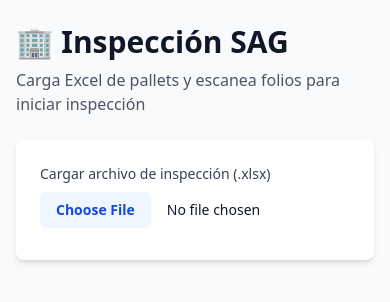
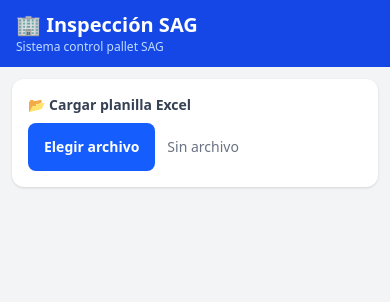
Before and after one commit to brayanDRONE/proyecto_pda, a React (Vite) app in the folder app/: page / in a window 390 px wide. Shown: the top 302 px of the page. Built offline with nearby package versions, Linux system fonts and the light colour scheme.

Commit message:
Fix: responsive PDA layout, scroll enabled, correct folio data fields

```diff
--- a/app/src/index.css
+++ b/app/src/index.css
@@ -6,7 +6,6 @@
 
 html, body, #root {
   width: 100%;
-  height: 100%;
   margin: 0;
   padding: 0;
   font-family: system-ui, -apple-system, sans-serif;
@@ -15,8 +14,14 @@
   background: #f9fafb;
 }
 
-body {
-  overflow: hidden;
+html {
+  height: 100%;
+}
+
+body, #root {
+  min-height: 100%;
+  overflow-y: auto;
+  -webkit-overflow-scrolling: touch;
 }
 
 #root {
--- a/app/src/pages/HomePage.jsx
+++ b/app/src/pages/HomePage.jsx
@@ -2,7 +2,6 @@
 import { useNavigate } from 'react-router-dom'
 import { useLoteStore } from '../store/useLoteStore'
 import WedgeScanner from '../components/WedgeScanner'
-import AlertBanner from '../components/AlertBanner'
 import { parsearExcelSAG } from '../utils/excelParser'
 
 export default function HomePage() {
@@ -55,139 +54,137 @@
   const hayFoliosRevisados = foliosRevisados && foliosRevisados.length > 0
 
   return (
-    <div className="min-h-screen bg-gray-50 py-6 px-4 sm:px-6 lg:px-8">
-      <div className="max-w-4xl mx-auto">
-        {/* Header */}
-        <div className="mb-6">
-          <h1 className="text-3xl font-bold text-gray-900 mb-2">
-            🏢 Inspección SAG
-          </h1>
-          <p className="text-gray-600">
-            Carga Excel de pallets y escanea folios para iniciar inspección
+    <div style={{ overflowY: 'auto', WebkitOverflowScrolling: 'touch' }}
+      className="min-h-screen bg-gray-100">
+
+      {/* Header compacto */}
+      <div className="bg-blue-700 text-white px-4 py-3 sticky top-0 z-10">
+        <h1 className="text-xl font-bold leading-tight">🏢 Inspección SAG</h1>
+        <p className="text-blue-200 text-xs mt-0.5">Sistema control pallet SAG</p>
+      </div>
+
+      <div className="px-3 py-3 space-y-3">
+
+        {/* Carga de archivo */}
+        <div className="bg-white rounded-xl shadow p-4">
+          <p className="text-sm font-semibold text-gray-700 mb-2">
+            📂 Cargar planilla Excel
           </p>
-        </div>
-
-        {/* File Upload Section */}
-        <div className="bg-white rounded-lg shadow-md p-6 mb-6">
-          <label className="block">
-            <span className="text-sm font-medium text-gray-700 mb-2 block">
-              Cargar archivo de inspección (.xlsx)
+          <label className="flex items-center gap-3 cursor-pointer">
+            <span
+              className="bg-blue-600 text-white text-sm font-semibold rounded-lg px-4 py-3 active:bg-blue-700"
+              style={{ minHeight: '48px', display: 'flex', alignItems: 'center' }}
+            >
+              Elegir archivo
+            </span>
+            <span className="text-gray-500 text-sm truncate flex-1">
+              {archivoYaCargado ? '✅ Archivo cargado' : 'Sin archivo'}
             </span>
             <input
               type="file"
               accept=".xlsx,.xls"
               onChange={handleFileUpload}
-              className="block w-full text-sm text-gray-900
-                         file:mr-4 file:py-2 file:px-4
-                         file:rounded-md file:border-0
-                         file:text-sm file:font-semibold
-                         file:bg-blue-50 file:text-blue-700
-                         hover:file:bg-blue-100
-                         cursor-pointer"
-              style={{ minHeight: '44px' }}
+              className="hidden"
             />
           </label>
         </div>
 
-        {/* Messages */}
-        {mensajeFolio && <AlertBanner message={mensajeFolio} type="error" />}
+        {/* Mensajes */}
+        {mensajeFolio && (
+          <div className="bg-red-50 border border-red-300 rounded-xl px-4 py-3 text-red-700 text-sm font-medium">
+            {mensajeFolio}
+          </div>
+        )}
 
-        {/* File Loaded Content */}
+        {/* Contenido post-carga */}
         {archivoYaCargado && (
-          <div className="space-y-6">
-            {/* Resumen de Folios */}
-            <div className="bg-white rounded-lg shadow-md p-6">
-              <h2 className="text-xl font-semibold text-gray-900 mb-4">
-                📋 Folios a Inspeccionar
-              </h2>
-              <div className="grid grid-cols-1 md:grid-cols-2 gap-4 mb-6">
-                {resumen.map((folio) => (
-                  <div
-                    key={folio.folio}
-                    className={`p-4 rounded-lg border-2 cursor-pointer transition-all ${
-                      folioEnRevision === folio.folio
-                        ? 'border-green-500 bg-green-50'
-                        : 'border-gray-300 bg-gray-50 hover:border-gray-400'
-                    }`}
-                    onClick={() => {
-                      setFolioEnRevision(folio.folio)
-                      iniciarRevision(folio.folio)
-                      navigate(`/folio/${folio.folio}/detail`)
-                    }}
-                  >
-                    <div className="font-bold text-gray-900">
-                      Folio: {folio.folio}
-                    </div>
-                    <div className="text-sm text-gray-600 mt-1">
-                      Productores: {folio.productores}
-                    </div>
-                    <div className="text-sm text-gray-600">
-                      Cajas: {folio.cajas}
-                    </div>
-                  </div>
-                ))}
-              </div>
+          <>
+            {/* Scanner de folio */}
+            <div className="bg-white rounded-xl shadow p-4">
+              <p className="text-sm font-semibold text-blue-800 mb-2">
+                🔫 Escanea el folio del pallet físico
+              </p>
+              <WedgeScanner onScanComplete={procesarEscaneoFolio} />
+            </div>
 
-              {/* Folio Scanning */}
-              <div className="bg-blue-50 border border-blue-200 rounded-lg p-4 mb-4">
-                <p className="text-sm text-blue-800 font-medium mb-3">
-                  🔫 Escanea el folio para comenzar
-                </p>
-                <WedgeScanner onScanComplete={procesarEscaneoFolio} />
+            {/* Lista de folios */}
+            <div className="bg-white rounded-xl shadow p-4">
+              <p className="text-sm font-semibold text-gray-700 mb-3">
+                📋 Folios disponibles ({resumen.length})
+              </p>
+              <div className="space-y-2">
+                {resumen.map((item) => {
+                  const revisado = foliosRevisados?.some(r => r.folioId?.toString() === item.folio?.toString())
+                  return (
+                    <button
+                      key={item.folio}
+                      onClick={() => {
+                        setFolioEnRevision(item.folio)
+                        iniciarRevision(item.folio)
+                        navigate(`/folio/${item.folio}/detail`)
+                      }}
+                      className={`w-full text-left rounded-lg border-2 px-4 py-3 transition-all active:scale-95 ${
+                        revisado
+                          ? 'border-green-500 bg-green-50'
+                          : folioEnRevision?.toString() === item.folio?.toString()
+                            ? 'border-blue-500 bg-blue-50'
+                            : 'border-gray-200 bg-gray-50'
+                      }`}
+                      style={{ minHeight: '60px' }}
+                    >
+                      <div className="flex justify-between items-center">
+                        <span className="font-bold text-gray-900 text-base">
+                          {item.folio}
+                        </span>
+                        {revisado && (
+                          <span className="text-xs bg-green-500 text-white px-2 py-0.5 rounded-full font-semibold">
+                            ✓ Revisado
+                          </span>
+                        )}
+                      </div>
+                      <div className="flex gap-4 mt-1 text-xs text-gray-500">
+                        <span>📦 {item.totalDeclarado ?? 0} cajas</span>
+                        <span>📄 {item.numLineas ?? 0} líneas</span>
+                      </div>
+                    </button>
+                  )
+                })}
               </div>
             </div>
 
-            {/* Folios Revisados Section */}
+            {/* Folios revisados */}
             {hayFoliosRevisados && (
-              <div className="bg-green-50 rounded-lg shadow-md p-6 border-2 border-green-200">
-                <h3 className="text-lg font-semibold text-green-900 mb-3">
-                  ✅ Folios Revisados ({foliosRevisados.length})
-                </h3>
-                <div className="space-y-2 mb-4">
+              <div className="bg-green-50 rounded-xl shadow border-2 border-green-400 p-4">
+                <p className="text-sm font-semibold text-green-900 mb-3">
+                  ✅ Revisados en esta sesión ({foliosRevisados.length})
+                </p>
+                <div className="space-y-2 mb-3">
                   {foliosRevisados.map((rev) => (
                     <div
                       key={rev.folioId}
-                      className="flex justify-between items-center bg-white rounded p-3 border border-green-200"
+                      className="flex justify-between items-center bg-white rounded-lg px-3 py-2 border border-green-200"
                     >
-                      <span className="font-medium text-green-900">
-                        Folio {rev.folioId}
-                      </span>
-                      <span className="text-sm text-green-700">
-                        {rev.cajasEscaneadas.length} cajas escaneadas
+                      <span className="font-semibold text-green-900 text-sm">{rev.folioId}</span>
+                      <span className="text-xs text-green-700">
+                        {Array.isArray(rev.cajasEscaneadas)
+                          ? rev.cajasEscaneadas.length
+                          : Object.keys(rev.cajasEscaneadas || {}).length} cajas
                       </span>
                     </div>
                   ))}
                 </div>
-                <p className="text-sm text-green-700 mb-3">
-                  Continúa escaneando folios o genera el reporte consolidado.
-                </p>
                 <button
-                  onClick={() => {
-                    const reporte = obtenerReporteConsolidado()
-                    navigate('/report', { state: { reporte } })
-                  }}
-                  className="w-full py-2 px-4 bg-success text-white rounded-lg
-                             font-semibold text-sm hover:bg-green-600
-                             transition-all duration-200 active:scale-95"
-                  style={{ minHeight: '44px' }}
+                  onClick={() => navigate('/report', { state: { reporte: obtenerReporteConsolidado() } })}
+                  className="w-full bg-green-600 text-white font-bold rounded-xl py-3 active:bg-green-700"
+                  style={{ minHeight: '52px' }}
                 >
                   📊 Generar Reporte Consolidado
                 </button>
               </div>
             )}
 
-            {/* Action Buttons */}
-            <div className="w-full space-y-2">
-              <button
-                onClick={() => navigate('/folios')}
-                className="w-full py-2 px-4 bg-gray-200 text-gray-800 rounded-lg
-                           font-semibold text-sm hover:bg-gray-300
-                           transition-all duration-200 active:scale-95"
-                style={{ minHeight: '44px' }}
-              >
-                📋 O selecciona de la lista
-              </button>
-
+            {/* Botones de acción */}
+            <div className="space-y-2 pb-4">
               <button
                 onClick={() => {
                   setArchivoYaCargado(false)
@@ -195,25 +192,20 @@
                   setMensajeFolio('')
                   resetear()
                 }}
-                className="w-full py-2 px-4 bg-gray-100 text-gray-700 rounded-lg
-                           font-semibold text-sm hover:bg-gray-200
-                           transition-all duration-200 active:scale-95"
-                style={{ minHeight: '44px' }}
+                className="w-full bg-gray-200 text-gray-800 font-semibold rounded-xl py-3 active:bg-gray-300"
+                style={{ minHeight: '52px' }}
               >
                 🔄 Nueva Inspección
               </button>
-
               <button
                 onClick={() => navigate('/debug-scanner')}
-                className="w-full py-2 px-4 bg-yellow-100 text-yellow-800 rounded-lg
-                           font-semibold text-sm hover:bg-yellow-200
-                           transition-all duration-200 active:scale-95"
+                className="w-full bg-yellow-100 text-yellow-800 font-semibold rounded-xl py-2 active:bg-yellow-200 text-sm"
                 style={{ minHeight: '44px' }}
               >
-                🔧 Debug Scanner
+                🔧 Diagnóstico Scanner
               </button>
             </div>
-          </div>
+          </>
         )}
       </div>
     </div>
```
